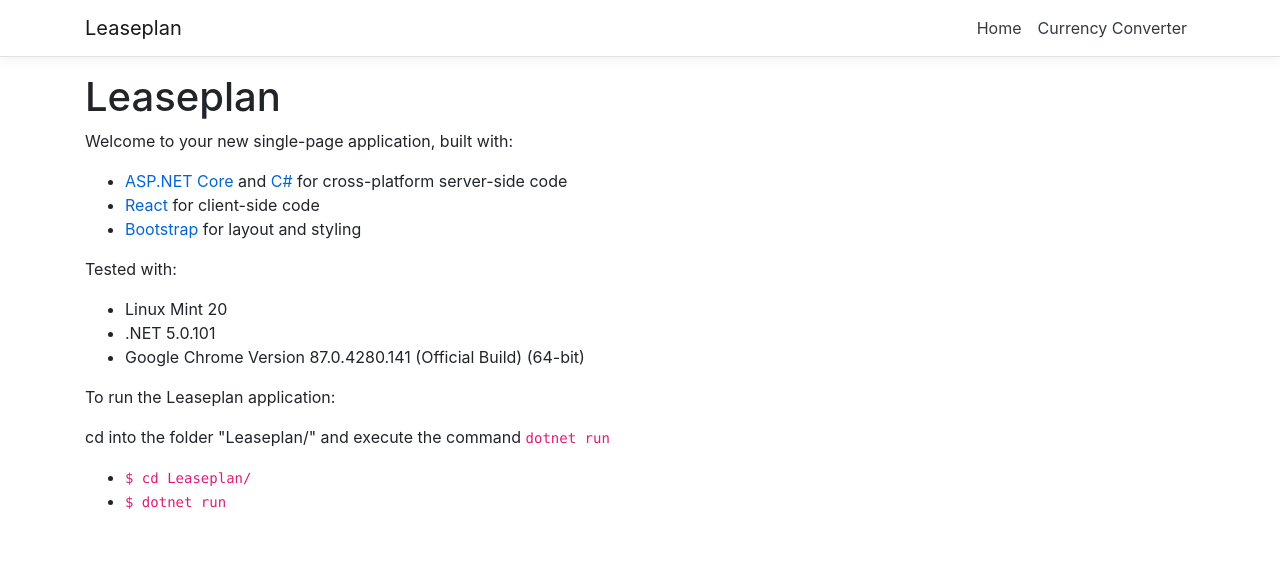
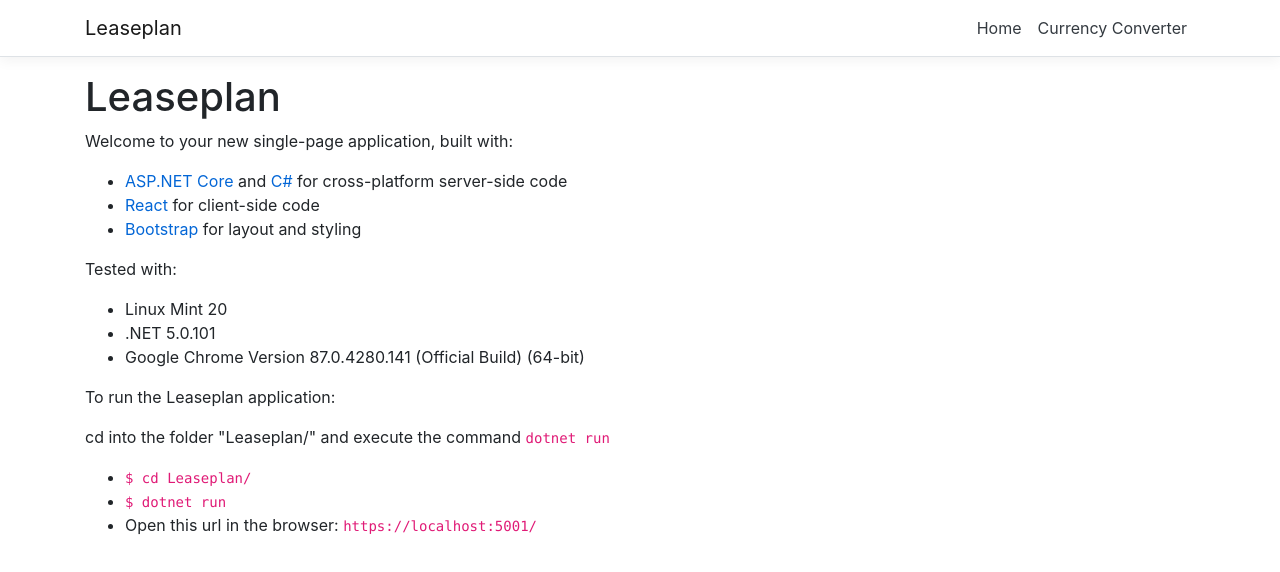
Before and after one commit to JoseBalado/Leaseplan, a React (Create React App) app in the folder ClientApp/: page / in a window 1280 px wide. Shown: the top 572 px of the page. Built offline with nearby package versions, Linux system fonts and the light colour scheme.

Commit message:
Adding url where application runs to README.md file

```diff
--- a/ClientApp/src/components/Home.js
+++ b/ClientApp/src/components/Home.js
@@ -24,6 +24,7 @@ export class Home extends Component {
         <ul>
           <li><code>$ cd Leaseplan/</code></li>
           <li><code>$ dotnet run</code></li>
+          <li>Open this url in the browser: <code>https://localhost:5001/</code></li>
         </ul>
       </div>
     );
```
